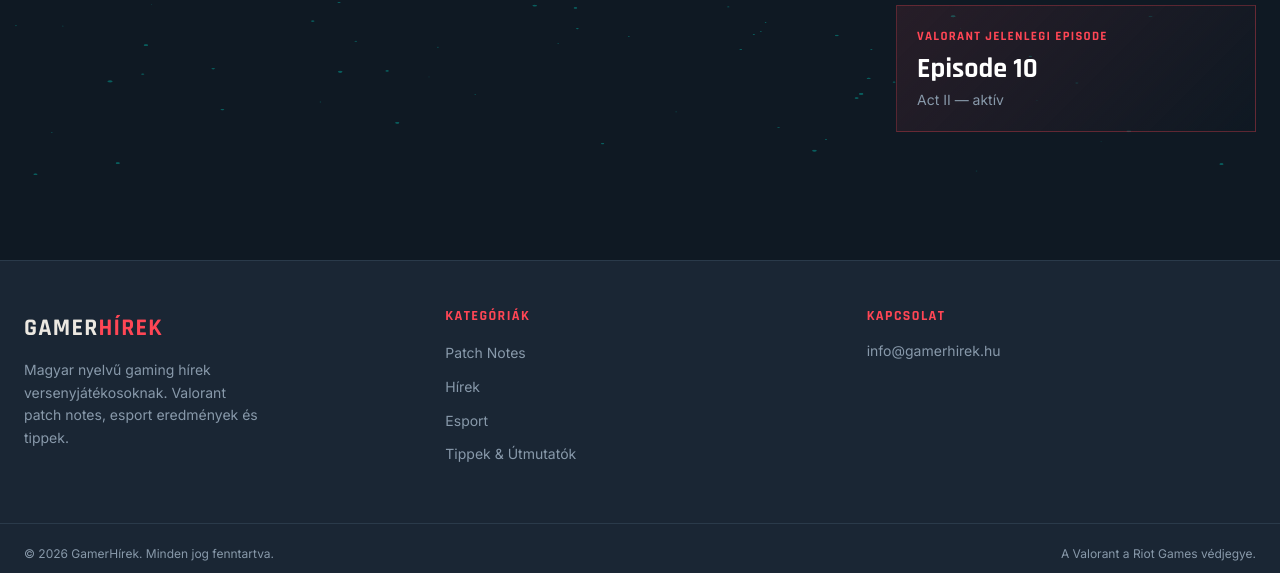
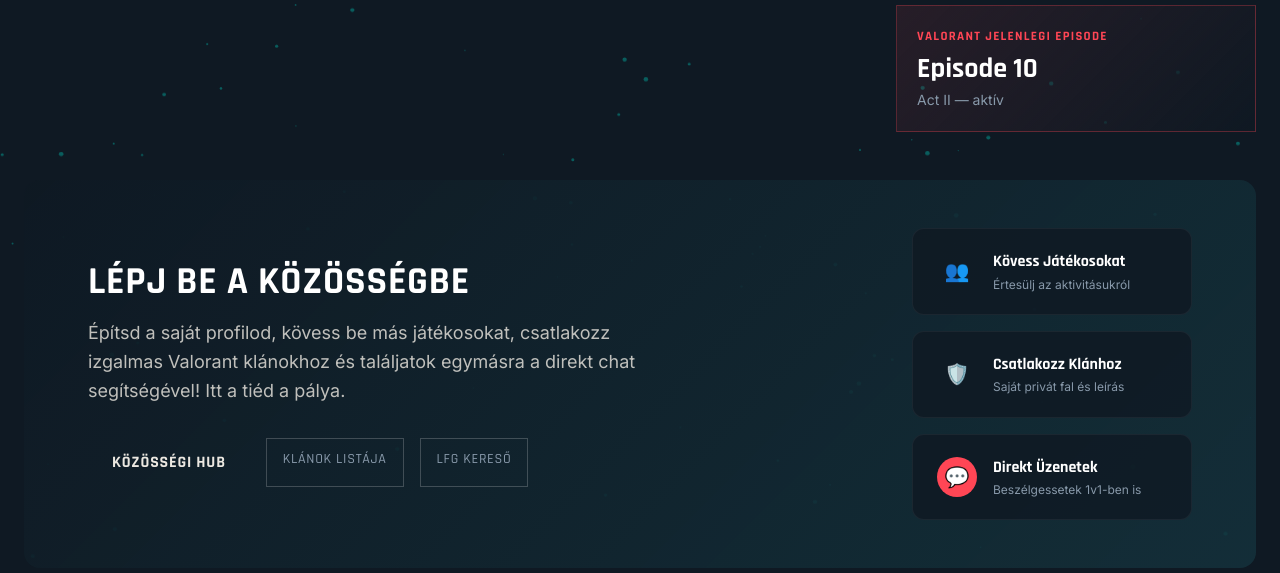
Before and after one commit to joshsolman1993/gamerhirek, a Next.js app: page / in a window 1280 px wide. Shown: the part 227-800 px from the top of the page. Built offline with nearby package versions, Linux system fonts and the light colour scheme; no server answers; the database is empty.

Commit message:
feat: add community hub and guilds links to navbar and homepage CTA

```diff
--- a/app/page.tsx
+++ b/app/page.tsx
@@ -498,6 +498,60 @@
           </div>
         </aside>
       </div>
+
+      {/* ─── COMMUNITY CALL TO ACTION ─── */}
+      <section style={{ maxWidth: "1280px", margin: "0 auto 4rem auto", padding: "0 1.5rem" }}>
+        <div style={{
+          background: "linear-gradient(135deg, rgba(15,25,35,0.95) 0%, rgba(20,50,60,0.85) 100%)",
+          border: "1px solid var(--color-esport-teal)",
+          borderRadius: "16px",
+          padding: "3rem 4rem",
+          display: "flex",
+          justifyContent: "space-between",
+          alignItems: "center",
+          gap: "2rem",
+          position: "relative",
+          overflow: "hidden",
+          flexWrap: "wrap",
+        }}>
+          <div style={{ position: "absolute", top: "-100px", right: "-50px", width: "400px", height: "400px", background: "radial-gradient(circle, var(--color-esport-teal) 0%, transparent 60%)", opacity: 0.15, pointerEvents: "none" }} />
+
+          <div style={{ maxWidth: "600px", zIndex: 1 }}>
+            <h2 style={{ fontFamily: "var(--font-display)", fontWeight: 900, fontSize: "clamp(2rem, 3vw, 2.5rem)", color: "white", textTransform: "uppercase", margin: "0 0 1rem 0" }}>
+              Lépj be a <span style={{ color: "var(--color-esport-teal)" }}>Közösségbe</span>
+            </h2>
+            <p style={{ color: "rgba(236,232,225,0.8)", fontSize: "1.125rem", lineHeight: 1.6, margin: "0 0 2rem 0" }}>
+              Építsd a saját profilod, kövess be más játékosokat, csatlakozz izgalmas Valorant klánokhoz és találjatok egymásra a direkt chat segítségével! Itt a tiéd a pálya.
+            </p>
+            <div style={{ display: "flex", flexWrap: "wrap", gap: "1rem" }}>
+              <Link href="/kozosseg" className="admin-btn-primary" style={{ background: "var(--color-esport-teal)", border: "1px solid var(--color-esport-teal)", color: "var(--color-site-bg)" }}>
+                Közösségi Hub
+              </Link>
+              <Link href="/guilds" className="admin-btn-secondary" style={{ borderColor: "rgba(255,255,255,0.2)" }}>
+                Klánok listája
+              </Link>
+              <Link href="/lfg" className="admin-btn-secondary" style={{ borderColor: "rgba(255,255,255,0.2)" }}>
+                LFG Kereső
+              </Link>
+            </div>
+          </div>
+
+          <div style={{ display: "flex", flexDirection: "column", gap: "1rem", zIndex: 1, minWidth: "280px" }}>
+            <div style={{ background: "rgba(15,25,35,0.8)", padding: "1.25rem 1.5rem", borderRadius: "12px", border: "1px solid rgba(255,255,255,0.05)", display: "flex", alignItems: "center", gap: "1rem" }}>
+               <div style={{ width: "40px", height: "40px", borderRadius: "50%", background: "var(--color-esport-teal)", display: "flex", alignItems: "center", justifyContent: "center", color: "var(--color-site-bg)", fontSize: "1.25rem" }}>👥</div>
+               <div><div style={{ fontWeight: 700, color: "white", fontFamily: "var(--font-display)" }}>Kövess Játékosokat</div><div style={{ fontSize: "0.75rem", color: "var(--color-site-muted)" }}>Értesülj az aktivitásukról</div></div>
+            </div>
+            <div style={{ background: "rgba(15,25,35,0.8)", padding: "1.25rem 1.5rem", borderRadius: "12px", border: "1px solid rgba(255,255,255,0.05)", display: "flex", alignItems: "center", gap: "1rem" }}>
+               <div style={{ width: "40px", height: "40px", borderRadius: "50%", background: "var(--color-patch-gold)", display: "flex", alignItems: "center", justifyContent: "center", color: "var(--color-site-bg)", fontSize: "1.25rem" }}>🛡️</div>
+               <div><div style={{ fontWeight: 700, color: "white", fontFamily: "var(--font-display)" }}>Csatlakozz Klánhoz</div><div style={{ fontSize: "0.75rem", color: "var(--color-site-muted)" }}>Saját privát fal és leírás</div></div>
+            </div>
+            <div style={{ background: "rgba(15,25,35,0.8)", padding: "1.25rem 1.5rem", borderRadius: "12px", border: "1px solid rgba(255,255,255,0.05)", display: "flex", alignItems: "center", gap: "1rem" }}>
+               <div style={{ width: "40px", height: "40px", borderRadius: "50%", background: "var(--color-val-red)", display: "flex", alignItems: "center", justifyContent: "center", color: "var(--color-site-bg)", fontSize: "1.25rem" }}>💬</div>
+               <div><div style={{ fontWeight: 700, color: "white", fontFamily: "var(--font-display)" }}>Direkt Üzenetek</div><div style={{ fontSize: "0.75rem", color: "var(--color-site-muted)" }}>Beszélgessetek 1v1-ben is</div></div>
+            </div>
+          </div>
+        </div>
+      </section>
     </div>
   );
 }
--- a/components/Navbar.tsx
+++ b/components/Navbar.tsx
@@ -59,6 +59,8 @@
             { href: "/napirend", label: "🗓️ Napirend", highlight: true },
             { href: "/pro-scene", label: "🏆 Pro Scene", highlight: true },
             { href: "/pro-scene/pickem", label: "🔮 Pick'em", highlight: true },
+            { href: "/kozosseg", label: "👥 Közösség", highlight: true },
+            { href: "/guilds", label: "🛡️ Klánok", highlight: true },
             { href: "/lfg", label: "💬 LFG", highlight: true },
             { href: "/chat", label: "🍻 Kocsma", highlight: true },
             { href: "/trivia", label: "🧠 Trivia", highlight: true },
```
